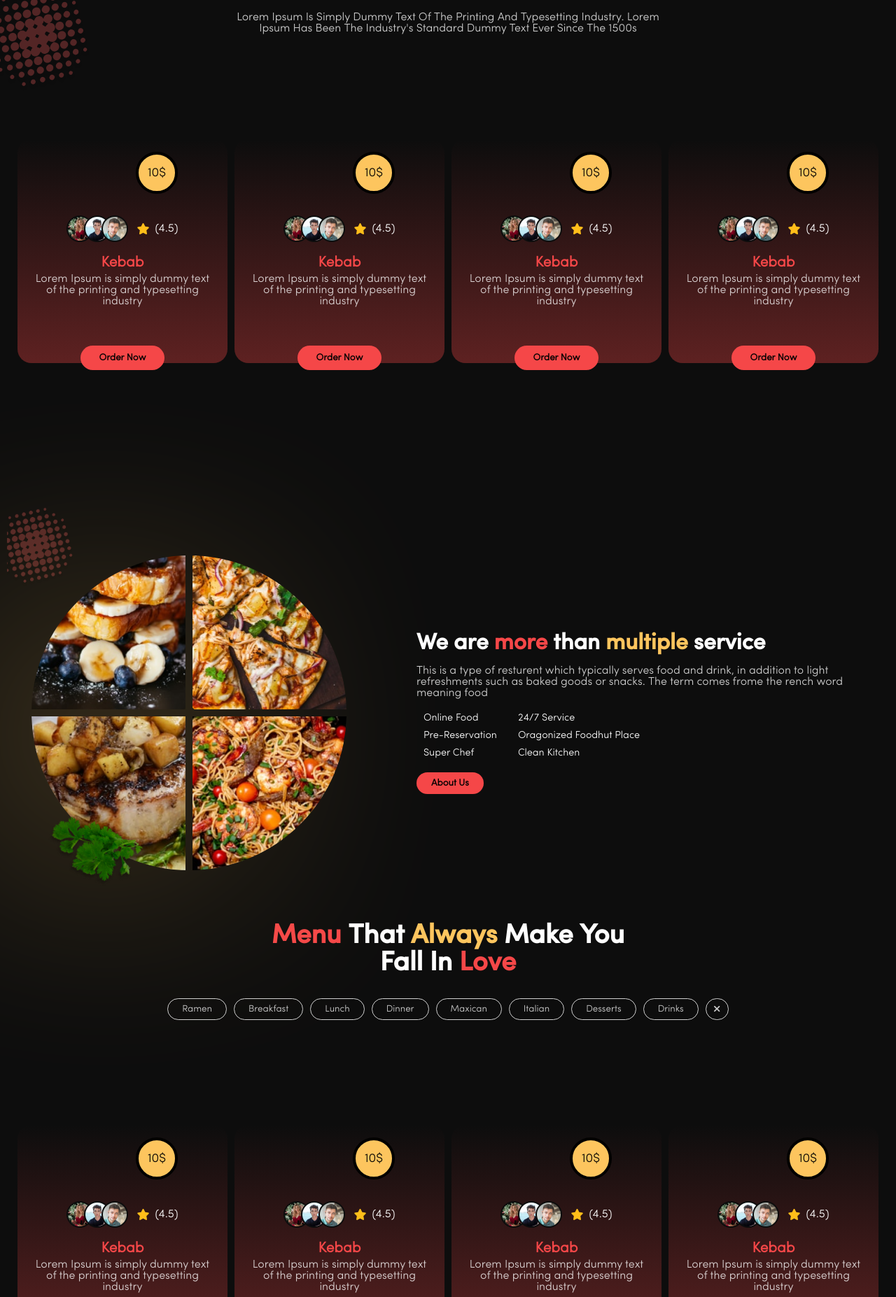
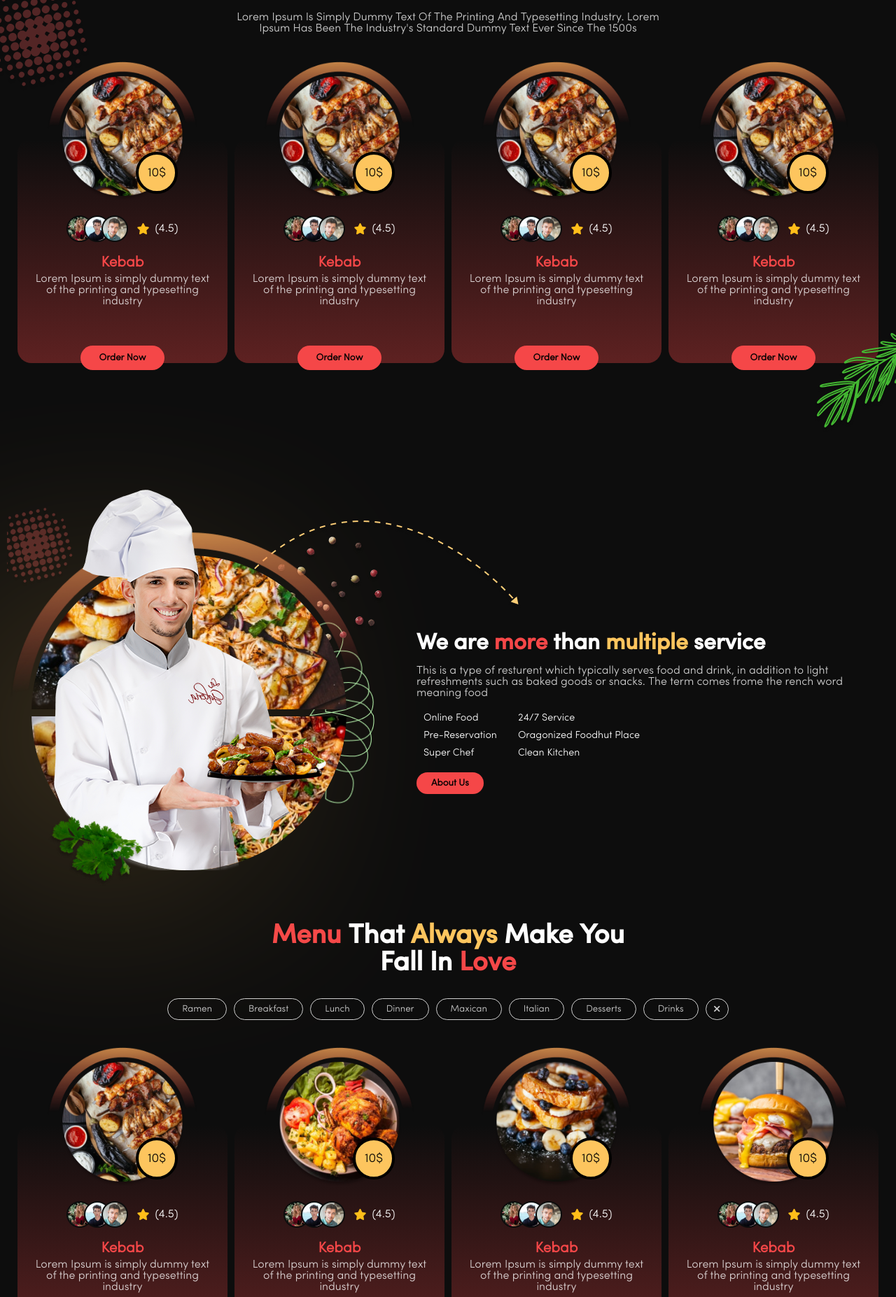
Before and after one commit to YounesAmazzalOriginal/FoodHut-2, a plain HTML site: page index.html in a window 1280 px wide. Shown: the part 726-2580 px from the top of the page at 70% size. Drawn offline with Linux system fonts and the light colour scheme; the site is published under a folder, as on GitHub Pages, so addresses that start at the root find nothing; a web font is replaced by a local one.

Commit message:
Update index.html

```diff
--- a/index.html
+++ b/index.html
@@ -72,7 +72,7 @@
           <span>
             delivery
             <img
-              src="/Assets/Images/Decore.png"
+              src="Assets/Images/Decore.png"
               alt=""
               class="header-h1-line"
             /> </span
@@ -189,7 +189,7 @@
         since the 1500s
       </p>
       <img
-        src="/Assets/Images/rosemary.png"
+        src="Assets/Images/rosemary.png"
         alt=""
         class="section-2-rosemary"
       />
@@ -199,12 +199,12 @@
           <div id="image-card-container-id">
             <div class="image-card-container">
               <img
-                src="/Assets/Images/Ellipse 57.png"
+                src="Assets/Images/Ellipse 57.png"
                 alt=""
                 class="image-border"
               />
               <img
-                src="/Assets/Images/unsplash_UC0HZdUitWY-1.png"
+                src="Assets/Images/unsplash_UC0HZdUitWY-1.png"
                 alt=""
                 class="image-food-img"
               />
@@ -233,12 +233,12 @@
           <div id="image-card-container-id">
             <div class="image-card-container">
               <img
-                src="/Assets/Images/Ellipse 57.png"
+                src="Assets/Images/Ellipse 57.png"
                 alt=""
                 class="image-border"
               />
               <img
-                src="/Assets/Images/unsplash_UC0HZdUitWY-1.png"
+                src="Assets/Images/unsplash_UC0HZdUitWY-1.png"
                 alt=""
                 class="image-food-img"
               />
@@ -267,12 +267,12 @@
           <div id="image-card-container-id">
             <div class="image-card-container">
               <img
-                src="/Assets/Images/Ellipse 57.png"
+                src="Assets/Images/Ellipse 57.png"
                 alt=""
                 class="image-border"
               />
               <img
-                src="/Assets/Images/unsplash_UC0HZdUitWY-1.png"
+                src="Assets/Images/unsplash_UC0HZdUitWY-1.png"
                 alt=""
                 class="image-food-img"
               />
@@ -301,12 +301,12 @@
           <div id="image-card-container-id">
             <div class="image-card-container">
               <img
-                src="/Assets/Images/Ellipse 57.png"
+                src="Assets/Images/Ellipse 57.png"
                 alt=""
                 class="image-border"
               />
               <img
-                src="/Assets/Images/unsplash_UC0HZdUitWY-1.png"
+                src="Assets/Images/unsplash_UC0HZdUitWY-1.png"
                 alt=""
                 class="image-food-img"
               />
@@ -354,27 +354,27 @@
           </div>
         </div>
         <img
-          src="/Assets/Images/Group 8435.png"
+          src="Assets/Images/Group 8435.png"
           alt=""
           class="services-man-img"
         />
         <img
-          src="/Assets/Images/Ellipse 45.png"
+          src="Assets/Images/Ellipse 45.png"
           alt=""
           class="services-man-circle"
         />
         <img
-          src="/Assets/Images/Services Decor.png"
+          src="Assets/Images/Services Decor.png"
           alt=""
           class="services-decor"
         />
         <img
-          src="/Assets/Images/5a3ac62578a9f8.png"
+          src="Assets/Images/5a3ac62578a9f8.png"
           alt=""
           class="services-circle"
         />
         <img
-          src="/Assets/Images/Vector 9.png"
+          src="Assets/Images/Vector 9.png"
           alt=""
           class="services-curved-arrow"
         />
@@ -445,12 +445,12 @@
           <div id="image-card-container-id">
             <div class="image-card-container">
               <img
-                src="/Assets/Images/Ellipse 57.png"
+                src="Assets/Images/Ellipse 57.png"
                 alt=""
                 class="image-border"
               />
               <img
-                src="/Assets/Images/unsplash_UC0HZdUitWY-1.png"
+                src="Assets/Images/unsplash_UC0HZdUitWY-1.png"
                 alt=""
                 class="image-food-img"
               />
@@ -479,12 +479,12 @@
           <div id="image-card-container-id">
             <div class="image-card-container">
               <img
-                src="/Assets/Images/Ellipse 57.png"
+                src="Assets/Images/Ellipse 57.png"
                 alt=""
                 class="image-border"
               />
               <img
-                src="/Assets/Images/unsplash_UC0HZdUitWY-9.png"
+                src="Assets/Images/unsplash_UC0HZdUitWY-9.png"
                 alt=""
                 class="image-food-img"
               />
@@ -513,12 +513,12 @@
           <div id="image-card-container-id">
             <div class="image-card-container">
               <img
-                src="/Assets/Images/Ellipse 57.png"
+                src="Assets/Images/Ellipse 57.png"
                 alt=""
                 class="image-border"
               />
               <img
-                src="/Assets/Images/unsplash_UC0HZdUitWY-7.png"
+                src="Assets/Images/unsplash_UC0HZdUitWY-7.png"
                 alt=""
                 class="image-food-img"
               />
@@ -547,12 +547,12 @@
           <div id="image-card-container-id">
             <div class="image-card-container">
               <img
-                src="/Assets/Images/Ellipse 57.png"
+                src="Assets/Images/Ellipse 57.png"
                 alt=""
                 class="image-border"
               />
               <img
-                src="/Assets/Images/unsplash_UC0HZdUitWY-5.png"
+                src="Assets/Images/unsplash_UC0HZdUitWY-5.png"
                 alt=""
                 class="image-food-img"
               />
@@ -581,12 +581,12 @@
           <div id="image-card-container-id">
             <div class="image-card-container">
               <img
-                src="/Assets/Images/Ellipse 57.png"
+                src="Assets/Images/Ellipse 57.png"
                 alt=""
                 class="image-border"
               />
               <img
-                src="/Assets/Images/unsplash_UC0HZdUitWY-4.png"
+                src="Assets/Images/unsplash_UC0HZdUitWY-4.png"
                 alt=""
                 class="image-food-img"
               />
@@ -615,12 +615,12 @@
           <div id="image-card-container-id">
             <div class="image-card-container">
               <img
-                src="/Assets/Images/Ellipse 57.png"
+                src="Assets/Images/Ellipse 57.png"
                 alt=""
                 class="image-border"
               />
               <img
-                src="/Assets/Images/unsplash_UC0HZdUitWY-3.png"
+                src="Assets/Images/unsplash_UC0HZdUitWY-3.png"
                 alt=""
                 class="image-food-img"
               />
@@ -649,12 +649,12 @@
           <div id="image-card-container-id">
             <div class="image-card-container">
               <img
-                src="/Assets/Images/Ellipse 57.png"
+                src="Assets/Images/Ellipse 57.png"
                 alt=""
                 class="image-border"
               />
               <img
-                src="/Assets/Images/unsplash_UC0HZdUitWY-2.png"
+                src="Assets/Images/unsplash_UC0HZdUitWY-2.png"
                 alt=""
                 class="image-food-img"
               />
@@ -683,12 +683,12 @@
           <div id="image-card-container-id">
             <div class="image-card-container">
               <img
-                src="/Assets/Images/Ellipse 57.png"
+                src="Assets/Images/Ellipse 57.png"
                 alt=""
                 class="image-border"
               />
               <img
-                src="/Assets/Images/unsplash_UC0HZdUitWY-10.png"
+                src="Assets/Images/unsplash_UC0HZdUitWY-10.png"
                 alt=""
                 class="image-food-img"
               />
@@ -738,12 +738,12 @@
       </div>
       <div class="mobile-app-image-container">
         <img
-          src="/Assets/Images/5a3ac62578a9f8.png"
+          src="Assets/Images/5a3ac62578a9f8.png"
           alt=""
           class="mobile-app-circle"
         />
         <img
-          src="/Assets/Images/Ellipse 45.png"
+          src="Assets/Images/Ellipse 45.png"
           alt=""
           class="mobile-app-circle-2"
         />
```
